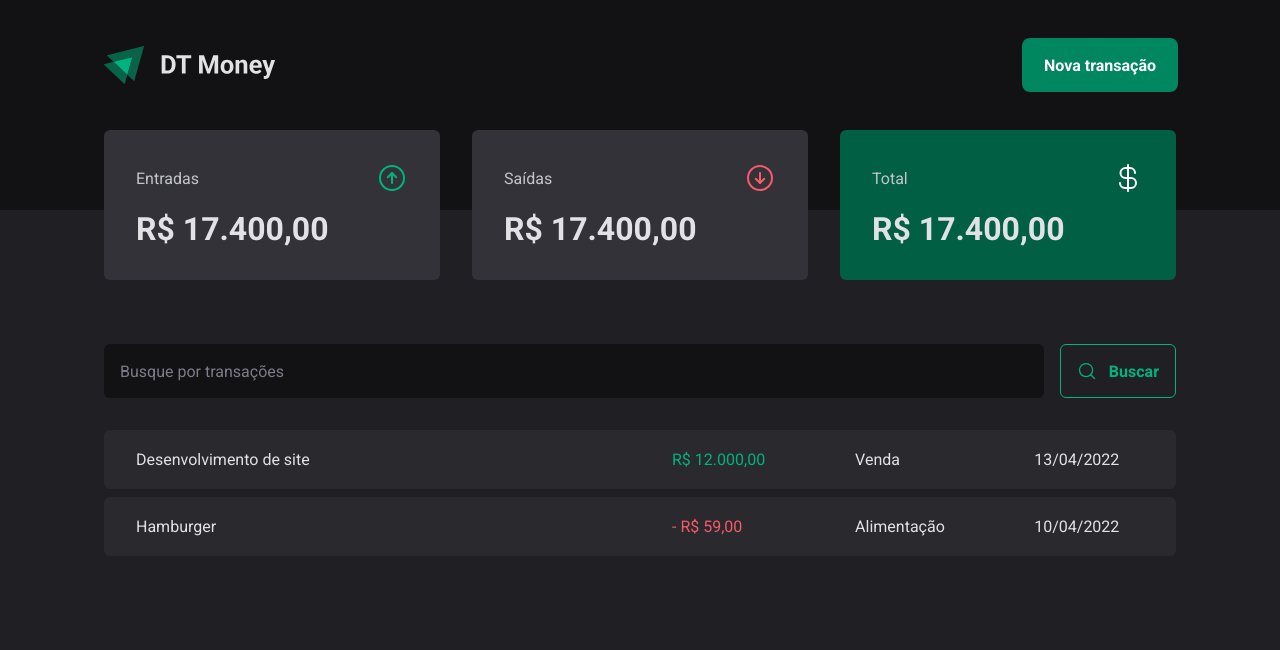
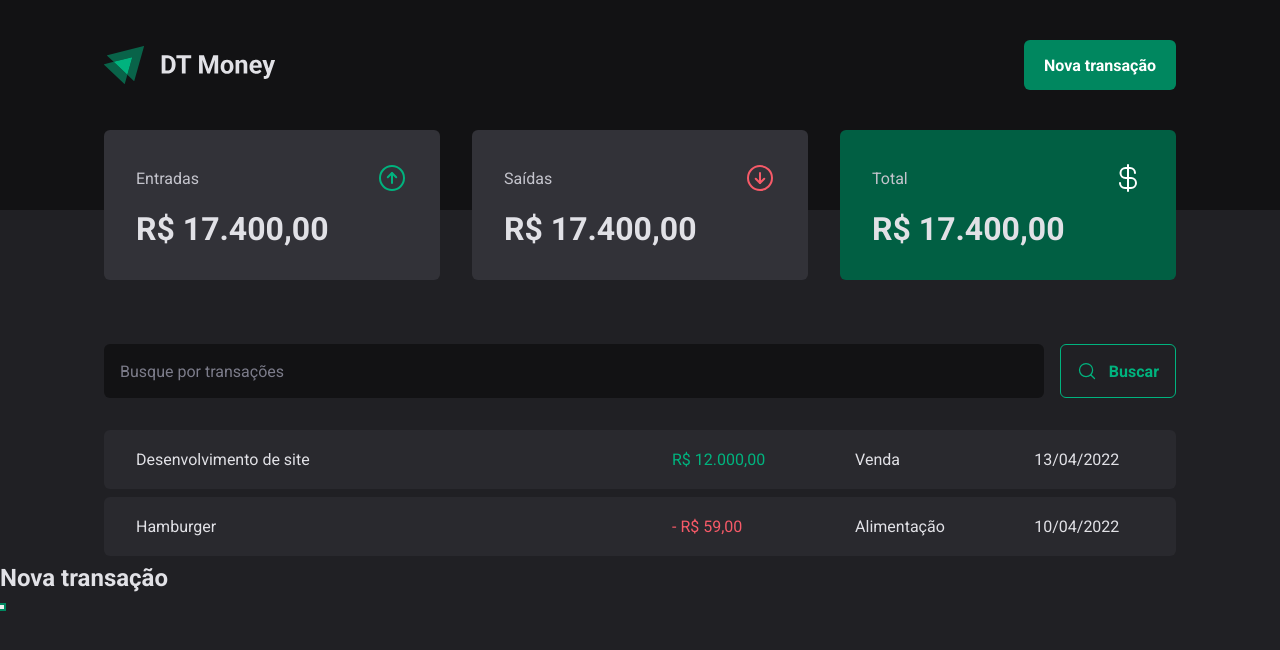
Before and after one commit to osvaldokalvaitir/-reactjs-ignite2022-project3, a React (Vite) app: page / in a window 1280 px wide. Both pictures are taken after a click on the button "Nova transação". Shown: the top 650 px of the page. Built offline with nearby package versions, Linux system fonts and the light colour scheme.

Commit message:
Criando um modal acessível

```diff
--- a/package.json
+++ b/package.json
@@ -9,6 +9,7 @@
     "preview": "vite preview"
   },
   "dependencies": {
+    "@radix-ui/react-dialog": "^1.0.2",
     "phosphor-react": "^1.4.1",
     "react": "^18.2.0",
     "react-dom": "^18.2.0",
--- a/src/components/Header/index.tsx
+++ b/src/components/Header/index.tsx
@@ -1,4 +1,5 @@
 import { HeaderContainer, HeaderContent, NewTransactionButton } from "./styles";
+import * as Dialog from '@radix-ui/react-dialog';
 
 import logoImg from '../../assets/logo.svg';
 
@@ -8,7 +9,21 @@
       <HeaderContent>
         <img src={logoImg} alt="" />
 
-        <NewTransactionButton>Nova transação</NewTransactionButton>
+        <Dialog.Root>
+          <Dialog.Trigger asChild>
+            <NewTransactionButton>Nova transação</NewTransactionButton>
+          </Dialog.Trigger>
+
+          <Dialog.Portal>
+            <Dialog.Overlay />
+
+            <Dialog.Content>
+              <Dialog.Title>Nova transação</Dialog.Title>
+
+              <Dialog.Close />
+            </Dialog.Content>
+          </Dialog.Portal>
+        </Dialog.Root>
       </HeaderContent>
     </HeaderContainer>
   )
```
Also changed, not shown: 1 other file (tests, documents, lock files or other folders).
